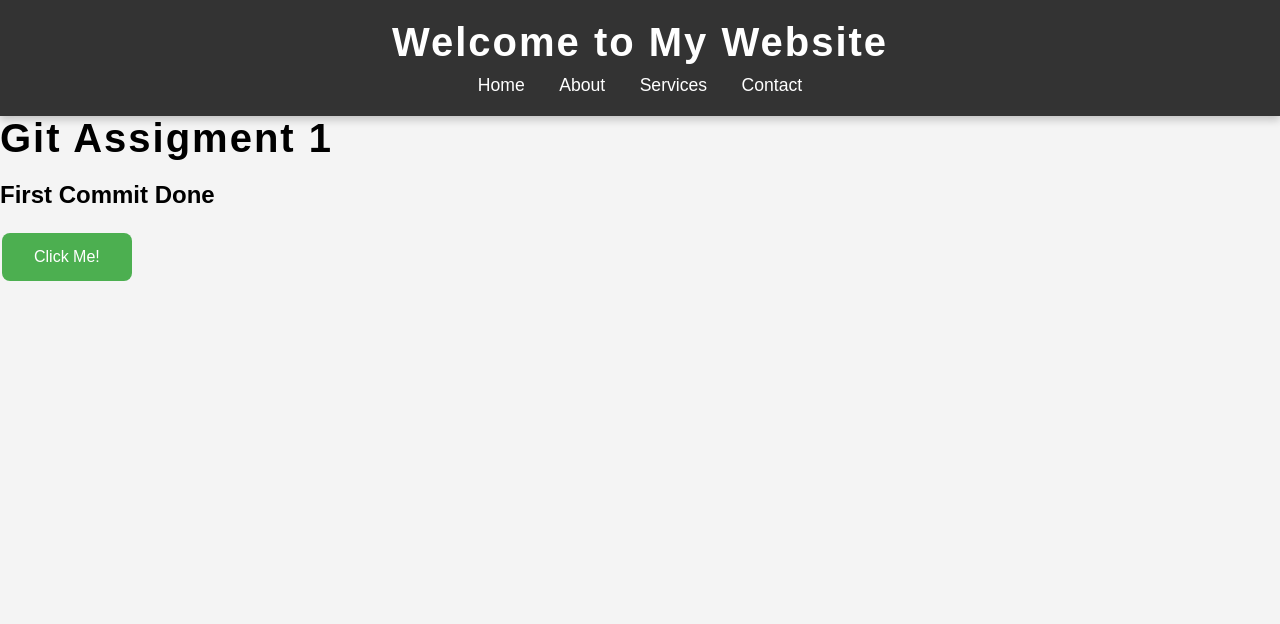
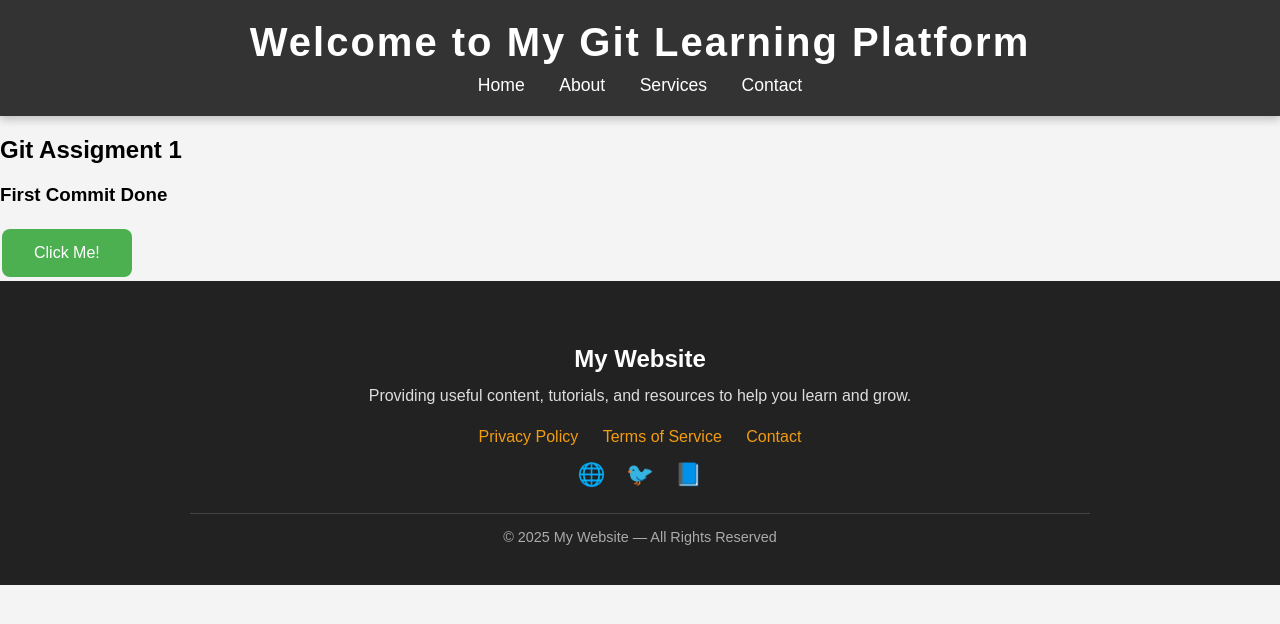
Before and after one commit to sourav-devit/git-assignment-1, a plain HTML site: page index.html in a window 1280 px wide. Drawn offline with Linux system fonts and the light colour scheme.

Commit message:
created footer and did styling

```diff
--- a/index.html
+++ b/index.html
@@ -8,7 +8,7 @@
 </head>
 <body>
     <header>
-    <h1>Welcome to My Website</h1>
+    <h1>Welcome to My Git Learning Platform </h1>
     <nav>
       <a href="#home">Home</a>
       <a href="#about">About</a>
@@ -16,9 +16,35 @@
       <a href="#contact">Contact</a>
     </nav>
   </header>
-   <h1>  Git Assigment 1 </h1>
-   <h2> First Commit Done</h2>
+   <h2>  Git Assigment 1 </h2>
+   <h3> First Commit Done</h3>
    <button type="button">Click Me!</button>
+
+   <footer>
+    <div class="footer-content">
+      <h3>My Website</h3>
+      <p>Providing useful content, tutorials, and resources to help you learn and grow.</p>
+
+      <!-- Footer Links -->
+      <div>
+        <a href="#privacy">Privacy Policy</a>
+        <a href="#terms">Terms of Service</a>
+        <a href="#contact">Contact</a>
+      </div>
+
+      <!-- Social Icons -->
+      <div class="social-icons">
+        <a href="#">🌐</a>
+        <a href="#">🐦</a>
+        <a href="#">📘</a>
+      </div>
+
+      <!-- Bottom Bar -->
+      <div class="footer-bottom">
+        © 2025 My Website — All Rights Reserved
+      </div>
+    </div>
+  </footer>
 </body>
 <script src="app.js"></script>
 </html>
--- a/style.css
+++ b/style.css
@@ -53,3 +53,62 @@ body{
     button:hover {
       background-color: #45a049;
     }
+
+    footer {
+      background-color: #222;
+      color: #ddd;
+      padding: 40px 20px;
+      text-align: center;
+    }
+
+    footer .footer-content {
+      max-width: 900px;
+      margin: auto;
+    }
+
+    footer h3 {
+      margin-bottom: 10px;
+      font-size: 1.5em;
+      color: #fff;
+    }
+
+    footer p {
+      font-size: 1em;
+      margin: 5px 0 20px;
+      line-height: 1.6;
+    }
+
+    footer a {
+      color: #f39c12;
+      text-decoration: none;
+      margin: 0 10px;
+      transition: color 0.3s ease;
+    }
+
+    footer a:hover {
+      color: #fff;
+    }
+
+    .social-icons {
+      margin-top: 15px;
+    }
+
+    .social-icons a {
+      margin: 0 8px;
+      font-size: 1.4em;
+      color: #f39c12;
+      transition: 0.3s;
+    }
+
+    .social-icons a:hover {
+      color: #fff;
+    }
+
+    .footer-bottom {
+      margin-top: 25px;
+      padding-top: 15px;
+      border-top: 1px solid #444;
+      font-size: 0.9em;
+      color: #aaa;
+    }
+  </style>
```
